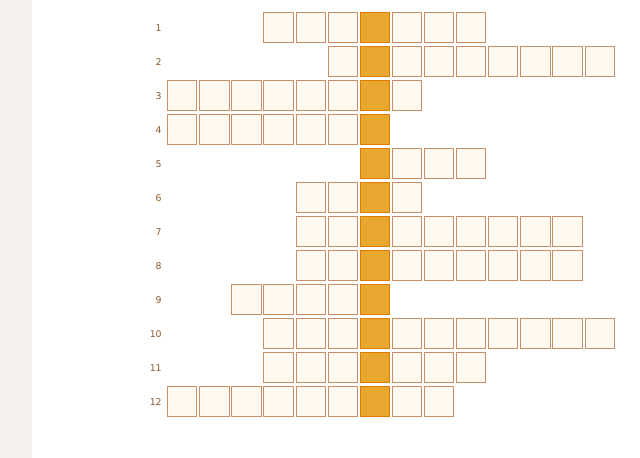
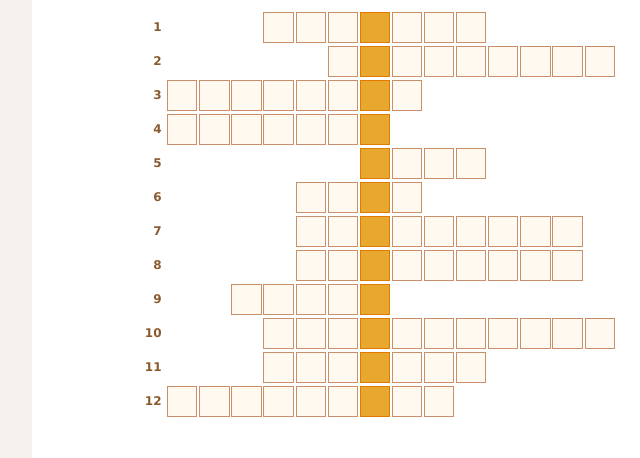
Before and after one commit to chivescv-png/dropping-sint-maarten, a plain HTML site: page print.html in a window 1280 px wide. Shown: the part 295-753 px from the top of the page, 249-889 px from the left. Drawn offline with Linux system fonts and the light colour scheme.

Commit message:
Emphasize print row numbers
Co-authored-by: Copilot <223556219+Copilot@users.noreply.github.com>

```diff
--- a/print.html
+++ b/print.html
@@ -61,7 +61,8 @@
     padding-right: 1.5mm;
     color: var(--muted);
     text-align: right;
-    font-size: 7pt;
+    font-size: 9pt;
+    font-weight: 700;
   }
   .grid-row { display: flex; gap: 0.5mm; }
   .cell {
```
